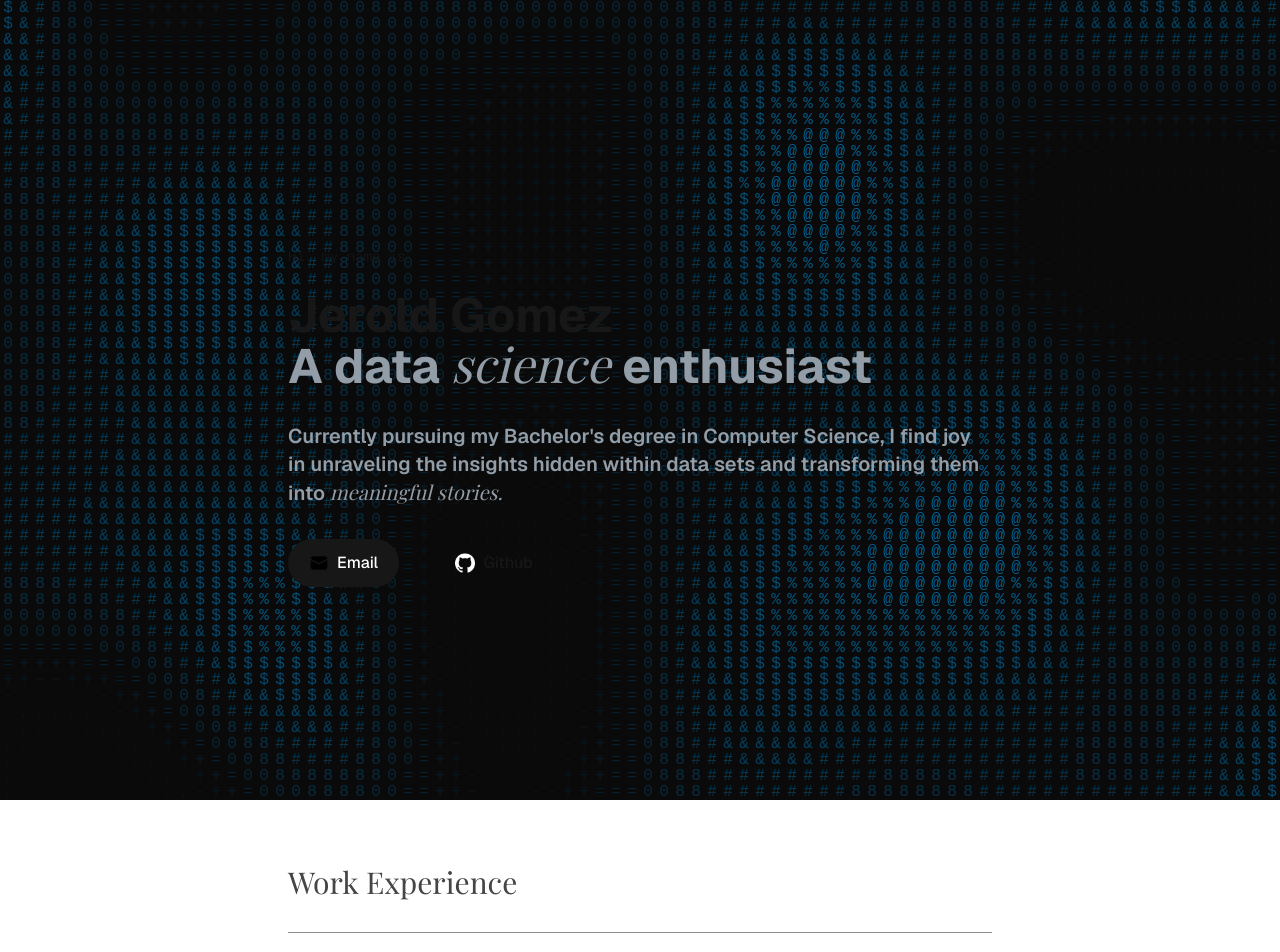
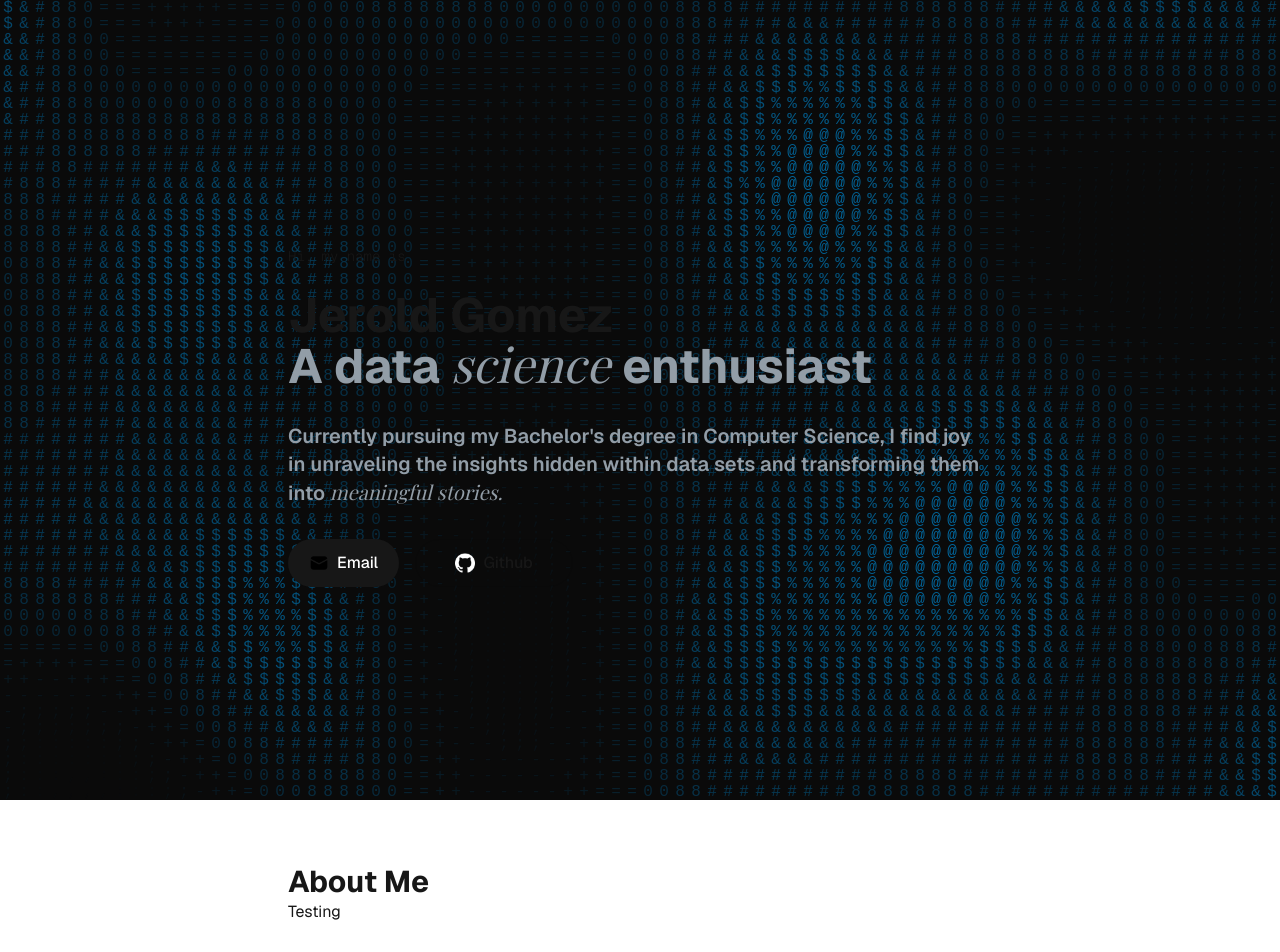
Before and after one commit to JeroldGomez/jerold-gomez-portfolio, a Next.js app: page / in a window 1280 px wide. Shown: the top 952 px of the page. Built offline with nearby package versions, Linux system fonts and the light colour scheme.

Commit message:
Initial About me Section Update

```diff
--- a/app/page.tsx
+++ b/app/page.tsx
@@ -117,6 +117,18 @@ export default function Home() {
         py-16
         relative z-10
       ">
+        {/* About me Section */}
+        <div className="flex flex-col mb-40">
+          <span>
+
+          </span>
+          <h2 className="text-2xl sm:text-3xl flex items-center gap-4 font-bold font-[family-name:var(--font-geist-sans)]">
+            About Me
+          </h2>
+          <p className="font-[family-name:var(--font-geist-sans)]">Testing</p>
+        </div>
+
+        {/* Work Experience Section */}
         <div className="flex flex-col gap-y-8">
           <h2 className="text-2xl sm:text-3xl flex items-center gap-4 font-medium font-[family-name:var(--font-playfair-display)] opacity-80">
             Work Experience
```
